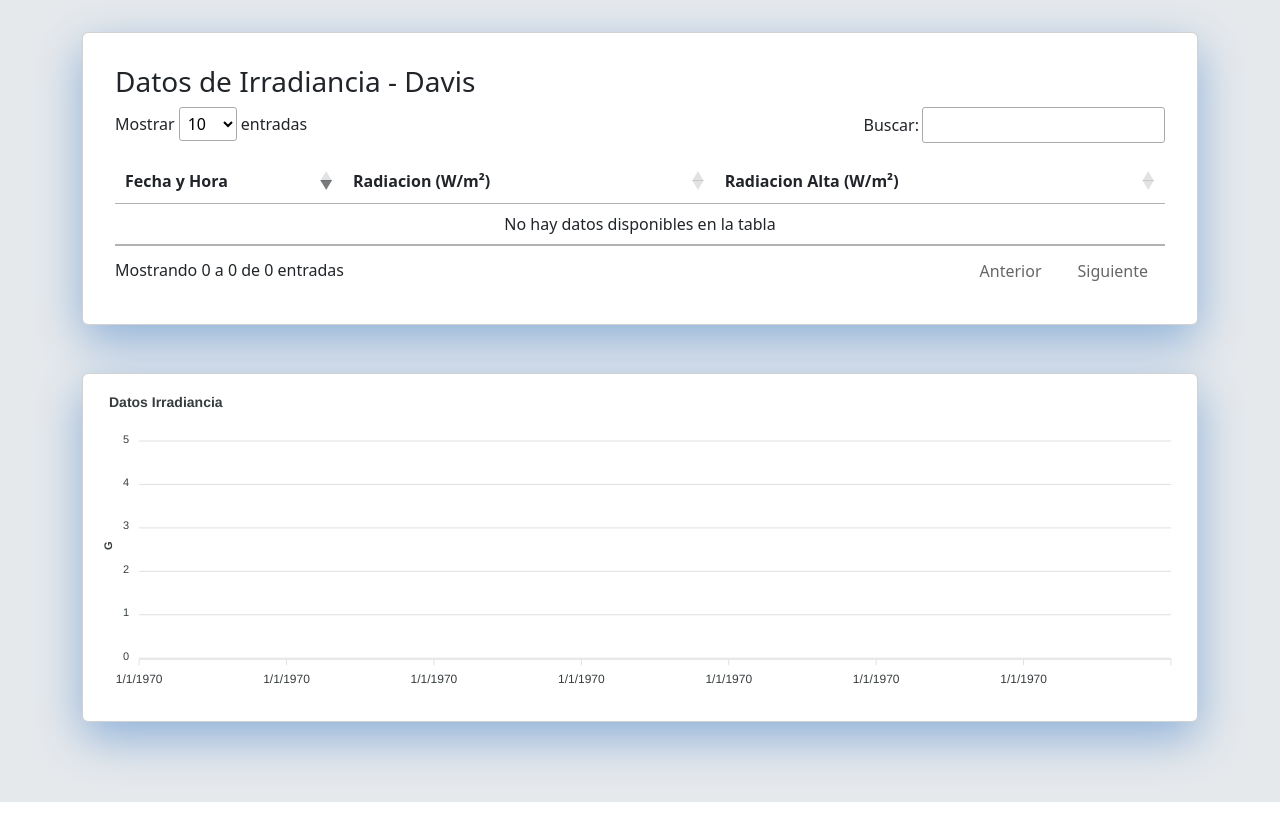
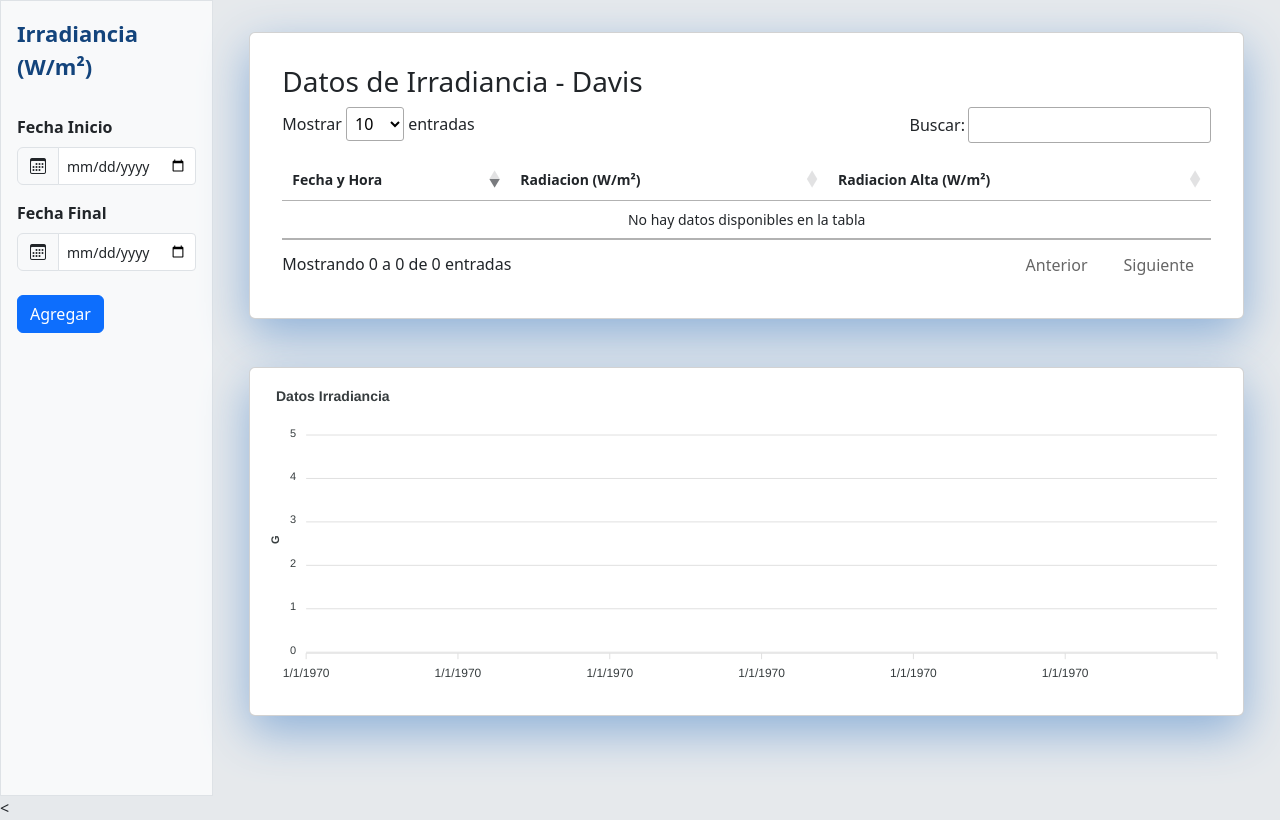
Before and after one commit to NamKeunCJ/ModuloRelab, a Flask app: page /irradiance_display in a window 1280 px wide. Shown: the part 56-876 px from the top of the page. Run offline with Flask 3, Linux system fonts and the light colour scheme; the visitor is signed in with stand-in values (Sample User, id 1); data that the repository does not hold is empty; some libraries are stand-ins or nearby versions.

Commit message:
interfaz

```diff
--- a/pro_relab/energia_renovable/app.py
+++ b/pro_relab/energia_renovable/app.py
@@ -356,7 +356,7 @@ def irradiance_display():
     # Obtener más información de los datos tomados con la estación
     with get_db_connection() as conn:  # Abre una conexión a la base de datos
         with conn.cursor() as cur:  # Crea un cursor para ejecutar las consultas
-            cur.execute('SELECT prom_irr, max_irr, created_at FROM dato_irradiancia ORDER BY created_at desc ')  # Obtiene el promedio de irradiancia, máxima irradiancia y la fecha de creación
+            cur.execute('SELECT prom_irr, max_irr, created_at FROM dato_irradiancia ORDER BY created_at desc LIMIT 144;')  # Obtiene el promedio de irradiancia, máxima irradiancia y la fecha de creación
             db_irr = cur.fetchall()  # Obtiene todos los resultados de la consulta
 
     return render_template('informe_y_Estadistica/date_davis.html', db_irr=db_irr)
--- a/pro_relab/energia_renovable/static/css/datatables.css
+++ b/pro_relab/energia_renovable/static/css/datatables.css
@@ -70,6 +70,19 @@ table.dataTable thead > tr > td.sorting_desc_disabled:after {
   right: 10px;
   line-height: 9px;
   font-size: 0.8em;
+}
+#tabla, #tabla2,#tablaG,.font-table {
+  font-size: 14px; /* Cambia este valor para ajustar el tamaño de la letra */
+}
+
+/* Cambia el tamaño de la fuente en el encabezado de la tabla */
+#tabla thead th {
+  font-size: 12px; /* Cambia este valor para ajustar el tamaño de la letra del encabezado */
+}
+
+/* Cambia el tamaño de la fuente en las celdas de la tabla */
+#tabla tbody td {
+  font-size: 14Px; /* Cambia este valor para ajustar el tamaño de la letra en las celdas */
 }
 table.dataTable thead > tr > th.sorting:before, table.dataTable thead > tr > th.sorting_asc:before, table.dataTable thead > tr > th.sorting_desc:before, table.dataTable thead > tr > th.sorting_asc_disabled:before, table.dataTable thead > tr > th.sorting_desc_disabled:before,
 table.dataTable thead > tr > td.sorting:before,
--- a/pro_relab/energia_renovable/templates/informe_y_Estadistica/date_davis.html
+++ b/pro_relab/energia_renovable/templates/informe_y_Estadistica/date_davis.html
@@ -61,7 +61,32 @@
 
 <body  class="body-inicio">
     {% block navbar %} {% include 'layouts/navbar.html' %} {% endblock %}
-    <section class="align-items-center justify-content-center">
+    <section class="container-fluid">
+        <div class="row">
+            <div class="sidebar border border-right col-md-3 col-lg-2 p-3  bg-body-tertiary" tabindex="-1" id="offcanvasRight" aria-labelledby="offcanvasRightLabel">
+                <div class="offcanvas-header">
+                    <h4 class="offcanvas-title" id="offcanvasRightLabel" style="margin-bottom: 2rem;color:#13447c;font-size: 22px;"><b>Irradiancia (W/m²)</b></h4>
+                </div>
+                <div class="offcanvas-body">
+                    <form action="/demand_value_calculation" method="post" >
+                        <label for="file" class="form-label"><b>Fecha Inicio</b></label>
+                        <div class="input-group mb-3">
+                            <span class="input-group-text" id="basic-addon1"><i class="bi bi-calendar3"></i></span>
+                            <input type="date" class="form-control form-control-sm" id="costo_energia" name="costo_energia" placeholder="Costo Energia" min="100" step="0.001" required>
+                        </div>
+                        <label for="file" class="form-label"><b>Fecha Final</b></label>
+                        <div class="input-group mb-3">
+                            <span class="input-group-text" id="basic-addon1"><i class="bi bi-calendar3"></i></span>
+                            <input type="date" class="form-control form-control-sm" id="costo_energia" name="costo_energia" placeholder="Costo Energia" min="100" step="0.001" required>
+                        </div>
+                        <button type="submit" id="agregar-costo" class="btn btn-primary  mt-2"
+                        data-bs-toggle="tooltip" data-bs-placement="top"
+                        data-bs-custom-class="custom-tooltip"
+                        data-bs-title="Asegurate que el costo de energia sea correcto.">Agregar</button>
+                    </form>
+                </div>
+            </div>
+            <main class="col-md-9 ms-sm-auto col-lg-10 px-md-4">
                 <div class="container" data-aos="fade-up">
                     <div class="row" style="margin-bottom: 2rem; margin-top: 2rem;">
                         <div class="col ms-sm-auto">
@@ -240,7 +265,10 @@
                         });
                     </script>
                 </div>
+            </main>
+        </div>
     </section>
+            <
 
     <script src="https://cdn.jsdelivr.net/npm/apexcharts "></script>
     <script src="https://ajax.googleapis.com/ajax/libs/jquery/3.6.4/jquery.min.js "></script>
```
Also changed, not shown: pro_relab/energia_renovable/templates/informe_y_Estadistica/date_hioki.html (+6 -7 lines). Lines whose indentation alone changed are shown as unchanged.
